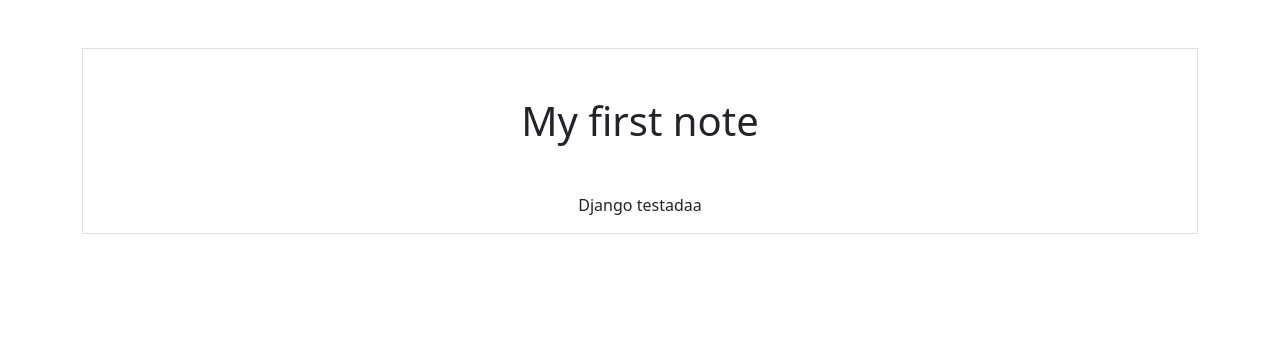
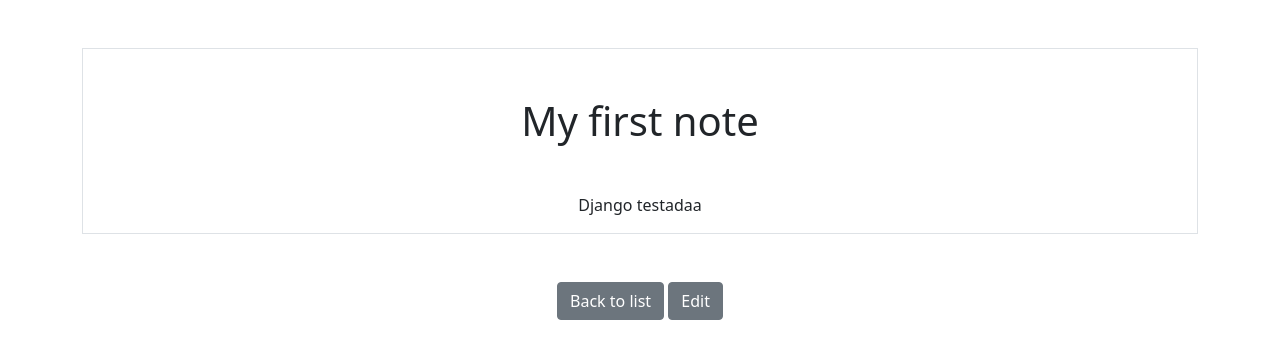
Before and after one commit to theborgh/django-test, a Django app: page /notes/detail/1 in a window 1280 px wide. Shown: the top 359 px of the page. Run offline with Django 5.2, Linux system fonts and the light colour scheme; data comes from the database, SQL or seed files in the repository; both versions use the stored data as it was after the commit.

Commit message:
add edit note feature

```diff
--- a/notes/templates/notes/detail.html
+++ b/notes/templates/notes/detail.html
@@ -6,4 +6,10 @@
 
   <p>{{note.content}}</p>
 </div>
+
+<div class="mt-5">
+<a href="{% url 'notes.list' %}" class="btn btn-secondary">Back to list</a>
+<a href="{% url 'notes.update' pk=note.id %}" class="btn btn-secondary">Edit</a>
+</div>
+
 {% endblock %}
--- a/notes/templates/notes/notes_form.html
+++ b/notes/templates/notes/notes_form.html
@@ -2,10 +2,11 @@
 
 {% block content %}
 
-<form action="{% url 'notes.new' %}" method="post">
+<form method="post">
   {% csrf_token %}
   {{ form.as_p }}
   <button type="submit" class="btn btn-primary my-5">Submit</button>
+  <a href="{% url 'notes.list' %}" class="btn btn-secondary">Cancel</a>
 </form>
 
 {% if form.errors %}
@@ -15,4 +16,6 @@
 </div>
 {% endif %}
 
+
+
 {% endblock %}
--- a/notes/urls.py
+++ b/notes/urls.py
@@ -5,5 +5,6 @@
 urlpatterns = [
     path('list', views.NotesListView.as_view(), name='notes.list'),
     path('detail/<int:pk>', views.NotesDetailView.as_view(), name='notes.detail'),
+    path('detail/<int:pk>/edit', views.NotesUpdateView.as_view(), name='notes.update'),
     path('notes/new', views.NotesCreateView.as_view(), name='notes.new'),
 ]
--- a/notes/views.py
+++ b/notes/views.py
@@ -18,3 +18,8 @@
     model = Notes
     context_object_name = 'note'
     template_name = 'notes/detail.html'
+
+class NotesUpdateView(UpdateView):
+    model = Notes
+    form_class = NotesForm
+    success_url = '/notes/list'
```
Also changed, not shown: db.sqlite3.
